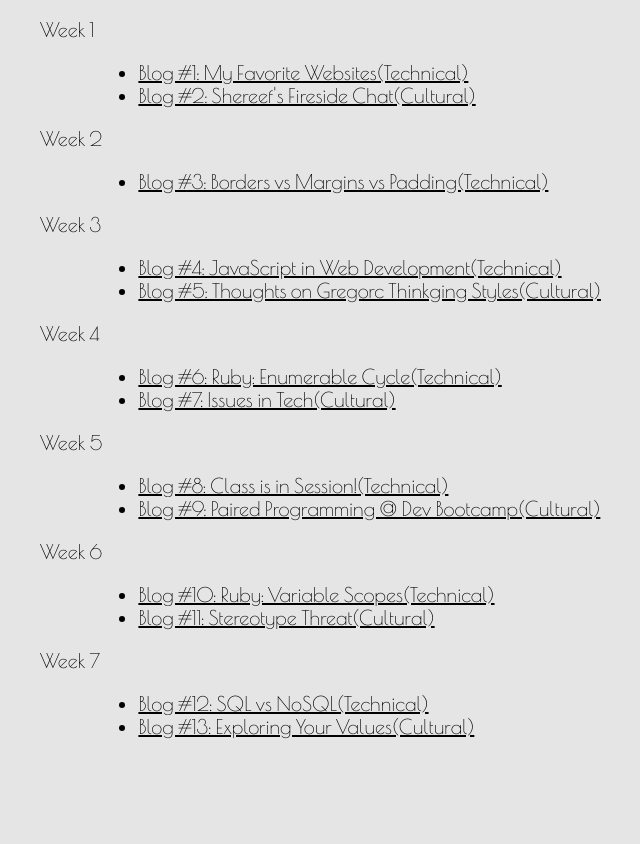
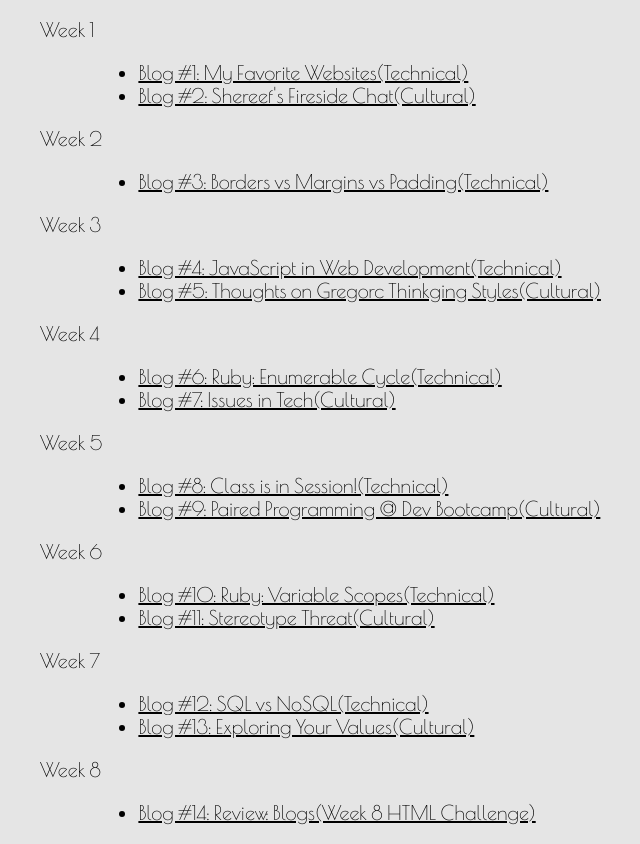
Before and after one commit to christopherhuii/christopherhuii.github.io, a plain HTML site: page blog-posts/blog-page.html in a window 1280 px wide. Shown: the part 132-976 px from the top of the page, without its empty margins (24-664 px from the left). Before the commit the page ends 890 px from the top, so only its background shows below. Drawn offline with nearby package versions, Linux system fonts and the light colour scheme.

Commit message:
added new blog to blog page

```diff
--- a/blog-posts/blog-page.html
+++ b/blog-posts/blog-page.html
@@ -41,6 +41,10 @@
           <li><a href="week7_technical.html">Blog #12: SQL vs NoSQL(Technical)</a></li>
           <li><a href="week7_cultural.html">Blog #13: Exploring Your Values(Cultural)</a></li>
         </ul>
+        <p>Week 8</p>
+          <ul>
+            <li><a href="week8_html_blog.html">Blog #14: Review: Blogs(Week 8 HTML Challenge)</a></li>
+          <ul>
 
   </body>
 
```
